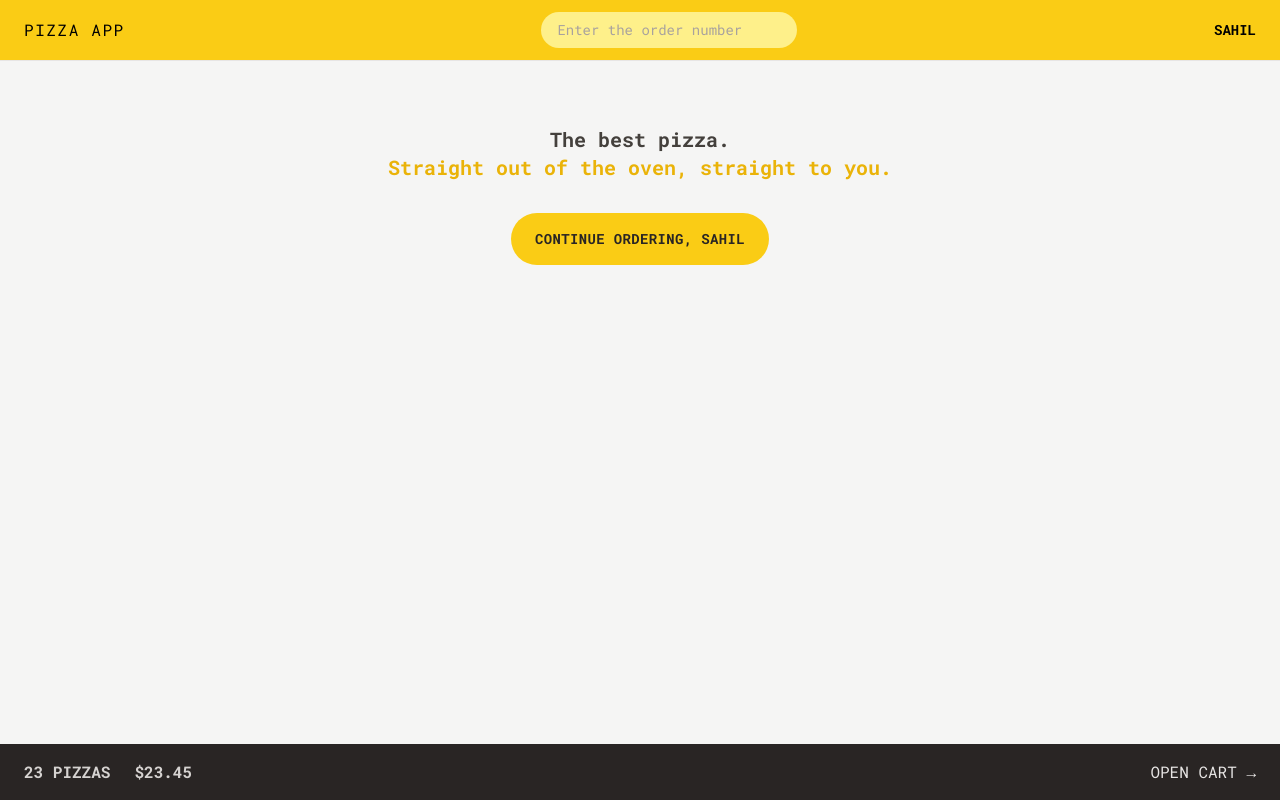
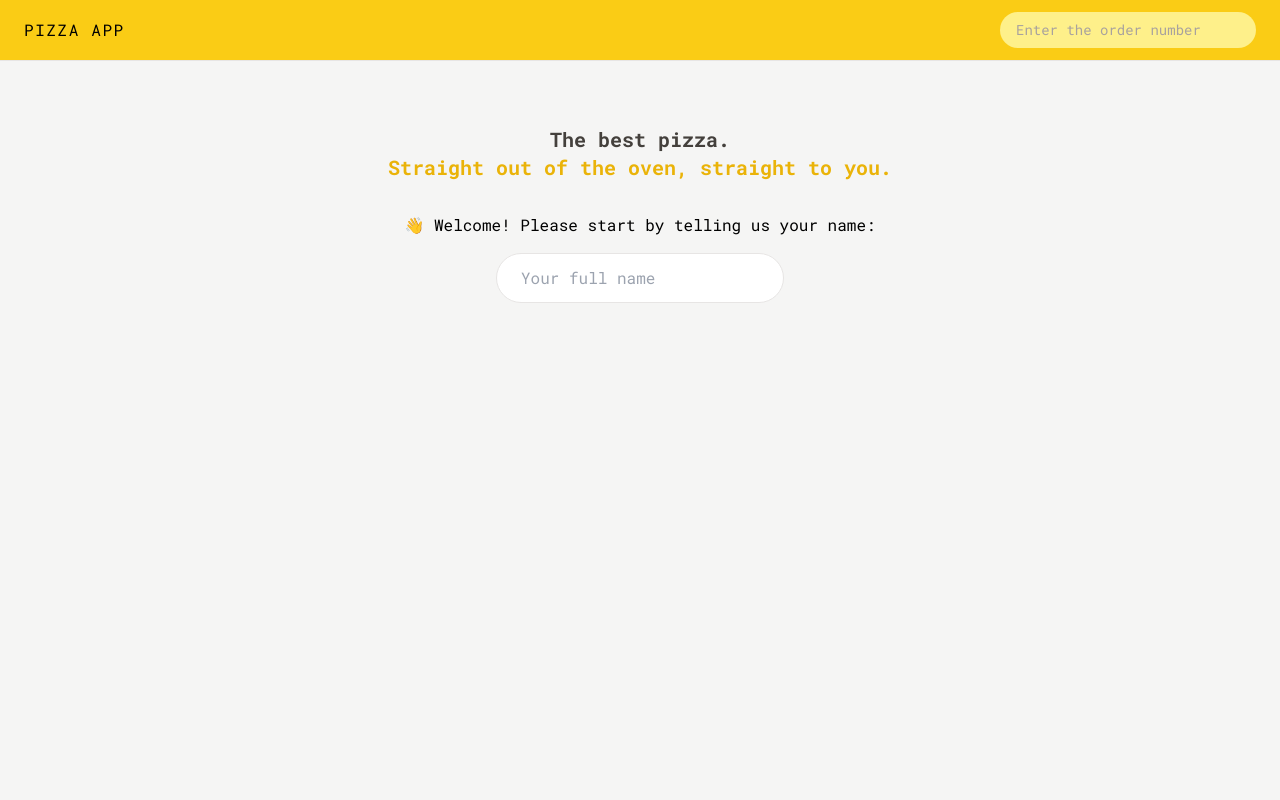
Before and after one commit to sahil-sth/pizza-order, a React (Vite) app: page / in a window 1280 px wide. Built offline with nearby package versions, Linux system fonts and the light colour scheme.

Commit message:
Get the value in cart overview using the redux store

```diff
--- a/src/features/cart/CartOverview.jsx
+++ b/src/features/cart/CartOverview.jsx
@@ -1,11 +1,21 @@
+import { useSelector } from "react-redux";
 import { Link } from "react-router-dom";
+import { getTotalCartQuantity, getTotalCartPrice } from "./cartSlice";
+import { formatCurrency } from "../../utils/helpers";
 
 function CartOverview() {
+  const totalCartQuantity = useSelector(getTotalCartQuantity);
+  const totalCartPrice = useSelector(getTotalCartPrice);
+
+  if (!totalCartQuantity) {
+    return null;
+  }
+
   return (
     <div className="flex items-center justify-between bg-stone-800 px-4 py-4 uppercase text-stone-200 sm:px-6">
       <p className="space-x-4 font-semibold text-stone-300 sm:space-x-6">
-        <span>23 pizzas</span>
-        <span>$23.45</span>
+        <span>{totalCartQuantity} pizzas</span>
+        <span>{formatCurrency(totalCartPrice)}</span>
       </p>
       <Link to="/cart">Open cart &rarr;</Link>
     </div>
--- a/src/features/cart/cartSlice.js
+++ b/src/features/cart/cartSlice.js
@@ -1,16 +1,7 @@
 import { createSlice } from "@reduxjs/toolkit";
 
 const initialState = {
-  //   cart: [],
-  cart: [
-    {
-      pizzaId: 12,
-      name: "Mediterranean",
-      quantity: 2,
-      unitPrice: 16,
-      totalPrice: 32,
-    },
-  ],
+  cart: [],
 };
 
 const cartSlice = createSlice({
@@ -52,3 +43,9 @@
 } = cartSlice.actions;
 
 export default cartSlice.reducer;
+
+export const getTotalCartQuantity = (state) =>
+  state.cart.cart.reduce((sum, item) => sum + item.quantity, 0);
+
+export const getTotalCartPrice = (state) =>
+  state.cart.cart.reduce((sum, item) => sum + item.totalPrice, 0);
--- a/src/features/user/userSlice.js
+++ b/src/features/user/userSlice.js
@@ -24,7 +24,7 @@
 // }
 
 const initialState = {
-  username: "SAHIL",
+  username: "",
 };
 // userSlice
 const userSlice = createSlice({
```
